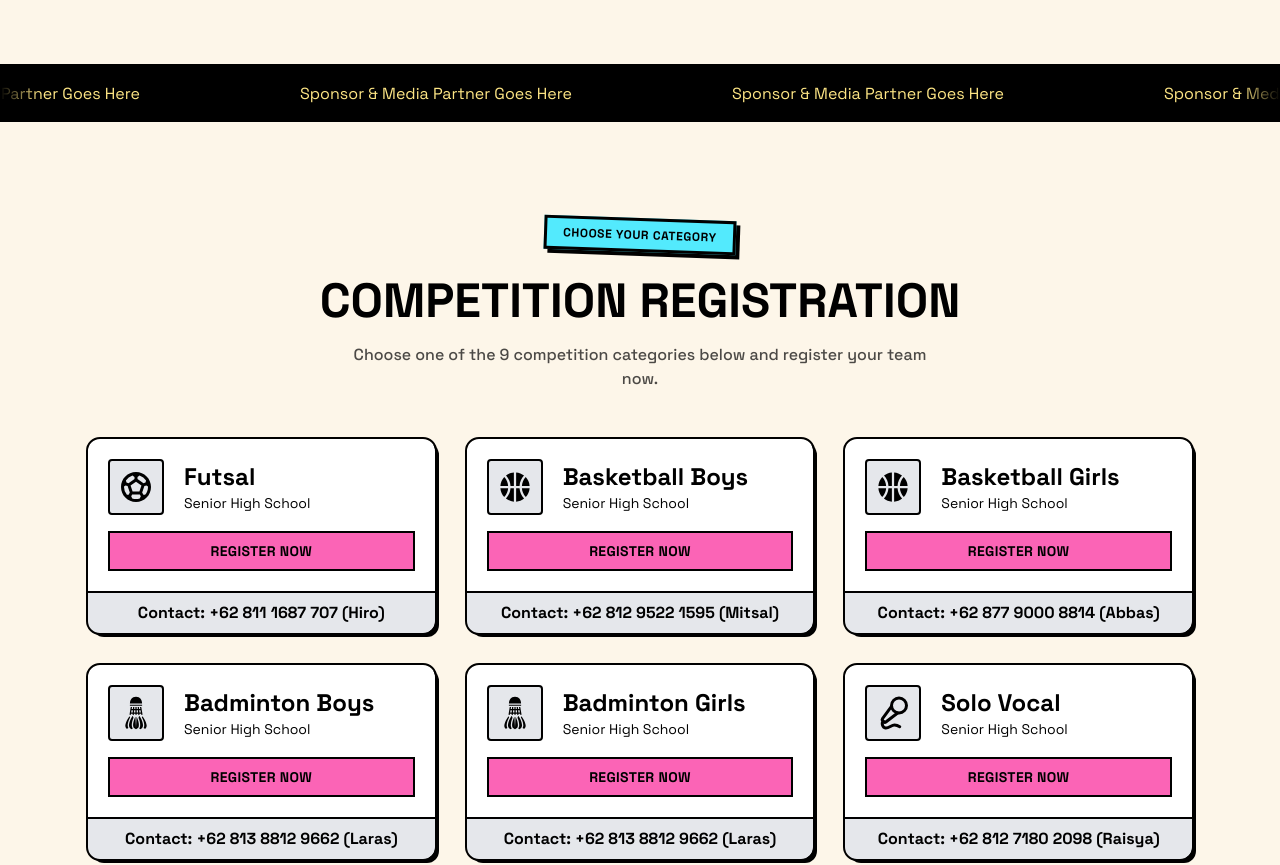
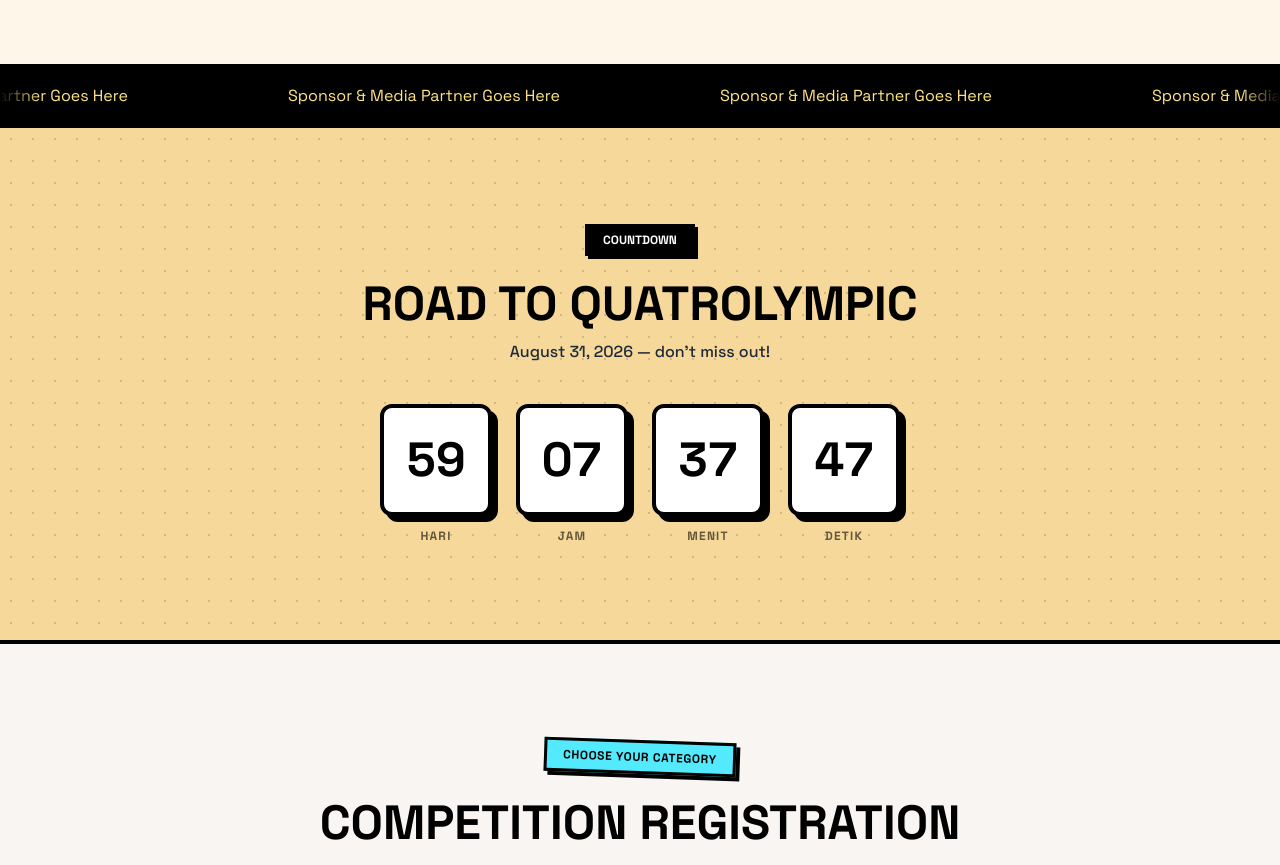
Before and after one commit to byanrkh/quatrolympic, a Next.js app: page / in a window 1280 px wide. Shown: the part 720-1585 px from the top of the page. Built offline with nearby package versions, Linux system fonts and the light colour scheme.

Commit message:
QUATROLYMPIC

```diff
--- /dev/null
+++ b/src/app/(root)/(home)/Sections/Countdown/Countdown.tsx
@@ -0,0 +1,55 @@
+"use client";
+
+import { useCountdown, TARGET_DATE } from "./useCountdown";
+
+function Box({ value, label }: { value: number; label: string }) {
+  return (
+    <div className="flex flex-col items-center">
+      <div className="bg-white border-4 border-black rounded-xl w-16 sm:w-20 md:w-28 h-16 sm:h-20 md:h-28 flex items-center justify-center shadow-[6px_6px_0px_0px_rgba(0,0,0,1)]">
+        <span className="text-2xl sm:text-3xl md:text-5xl font-black text-black tabular-nums">
+          {String(value).padStart(2, "0")}
+        </span>
+      </div>
+      <span className="text-[10px] sm:text-xs font-black uppercase mt-3 tracking-widest text-black/60">
+        {label}
+      </span>
+    </div>
+  );
+}
+
+export default function CountdownLight() {
+  const { timeLeft, isOver } = useCountdown(TARGET_DATE);
+
+  return (
+    <section className="relative bg-[#F5D89A] border-y-4 border-black py-16 md:py-24 overflow-hidden">
+      {/* texture dot grid */}
+      <div className="absolute inset-0 opacity-[0.15] bg-[radial-gradient(#000_1.5px,transparent_1.5px)] [background-size:22px_22px]" />
+
+      <div className="relative px-4 md:px-12 lg:px-24 mx-auto max-w-4xl text-center">
+        <span className="inline-block bg-black text-white font-black uppercase text-xs px-4 py-1.5 border-2 border-black mb-6 shadow-[3px_3px_0px_0px_rgba(0,0,0,1)]">
+          Countdown
+        </span>
+
+        <h2 className="text-3xl md:text-5xl font-black uppercase mb-3">
+          ROAD TO QUATROLYMPIC
+        </h2>
+        <p className="font-medium text-gray-800 mb-10">
+          August 31, 2026 — don't miss out!
+        </p>
+
+        {isOver ? (
+          <p className="text-2xl font-black uppercase bg-black text-white inline-block px-6 py-4 border-2 border-black shadow-[4px_4px_0px_0px_rgba(0,0,0,1)]">
+            THE EVENT HAS STARTED! 🎉
+          </p>
+        ) : (
+          <div className="flex justify-center gap-3 sm:gap-5 md:gap-6">
+            <Box value={timeLeft.d} label="Hari" />
+            <Box value={timeLeft.h} label="Jam" />
+            <Box value={timeLeft.m} label="Menit" />
+            <Box value={timeLeft.s} label="Detik" />
+          </div>
+        )}
+      </div>
+    </section>
+  );
+}
--- /dev/null
+++ b/src/app/(root)/(home)/Sections/Countdown/useCountdown.tsx
@@ -0,0 +1,33 @@
+"use client";
+
+import { useEffect, useState } from "react";
+
+export function useCountdown(target: string) {
+  const [timeLeft, setTimeLeft] = useState({ d: 0, h: 0, m: 0, s: 0 });
+  const [isOver, setIsOver] = useState(false);
+
+  useEffect(() => {
+    const tick = () => {
+      const diff = new Date(target).getTime() - Date.now();
+      if (diff <= 0) {
+        setTimeLeft({ d: 0, h: 0, m: 0, s: 0 });
+        setIsOver(true);
+        return;
+      }
+      setTimeLeft({
+        d: Math.floor(diff / (1000 * 60 * 60 * 24)),
+        h: Math.floor((diff / (1000 * 60 * 60)) % 24),
+        m: Math.floor((diff / (1000 * 60)) % 60),
+        s: Math.floor((diff / 1000) % 60),
+      });
+    };
+    tick();
+    const interval = setInterval(tick, 1000);
+    return () => clearInterval(interval);
+  }, [target]);
+
+  return { timeLeft, isOver };
+}
+
+export const TARGET_DATE = "2026-08-31T00:00:00";
+// export const TARGET_DATE = "2026-07-04T11:17:00";
--- a/src/app/(root)/(home)/Sections/Leaderboard.tsx
+++ b/src/app/(root)/(home)/Sections/Leaderboard.tsx
@@ -12,7 +12,7 @@ export default function Leaderboard() {
 
   return (
     <Container>
-      <section className="bg-[#FDF6E9] py-16 md:py-24">
+      <section className="bg-[#aa9bff] py-16 md:py-24">
         <div className="mx-auto max-w-4xl px-6">
           <div className="mb-10 text-center">
             <span className="inline-block rotate-2 border-[3px] border-black bg-orange-300 px-4 py-1.5 text-xs font-black uppercase tracking-wider text-black shadow-[4px_4px_0px_0px_black]">
--- a/src/app/(root)/(home)/Sections/Registration/Main.tsx
+++ b/src/app/(root)/(home)/Sections/Registration/Main.tsx
@@ -6,7 +6,7 @@ import { RegistrationCard } from "./RegistrationCard";
 export default function Registration() {
   return (
     <Container>
-      <section id="registration" className="bg-[#FDF6E9] py-16 md:py-24">
+      <section id="registration" className="py-16 md:py-24">
         <div className="mx-auto max-w-6xl px-6">
           <div className="mb-12 text-center">
             <span className="inline-block rotate-2 border-[3px] border-black bg-cyan-300 px-4 py-1.5 text-xs font-black uppercase tracking-wider text-black shadow-[4px_4px_0px_0px_black]">
--- a/src/app/(root)/(home)/Sections/Sponsor.tsx
+++ b/src/app/(root)/(home)/Sections/Sponsor.tsx
@@ -93,7 +93,7 @@ import { ArrowRight, Sparkles } from "lucide-react";
 
 export default function SponsorSection() {
   return (
-    <section className="bg-[#F2BF6C] border-t-4 border-b-4 border-black py-16">
+    <section className="bg-[#6cf2a6] border-t-4 border-b-4 border-black py-16">
       <div className="px-4 md:px-12 lg:px-24 mx-auto max-w-6xl">
         <div className="text-center max-w-2xl mx-auto mb-12">
           <span className="inline-flex items-center gap-2 bg-white border-2 border-black px-4 py-1.5 font-black uppercase text-xs mb-6 shadow-[3px_3px_0px_0px_rgba(0,0,0,1)]">
@@ -102,12 +102,12 @@ export default function SponsorSection() {
           </span>
 
           <h2 className="text-3xl md:text-5xl font-black uppercase mb-4">
-            Jadi Bagian dari Acara Ini
+            BE A PART OF THIS EVENT
           </h2>
           <p className="font-medium text-gray-800">
-            Kami membuka kesempatan kerja sama sponsorship untuk brand,
-            komunitas, maupun perusahaan yang ingin mendukung dan tampil bersama
-            acara ini. Yuk, jadi sponsor kami!
+            We open sponsorship opportunities for brands, communities, and
+            companies looking to support and showcase alongside this event. Come
+            join us as a sponsor!
           </p>
         </div>
 
@@ -116,7 +116,7 @@ export default function SponsorSection() {
             href="/contact"
             className="inline-flex items-center gap-2 bg-black text-white font-black uppercase text-sm px-6 py-4 border-2 border-black shadow-[5px_5px_0px_0px_rgba(0,0,0,1)] transition-all hover:-translate-x-0.5 hover:-translate-y-0.5 hover:shadow-[7px_7px_0px_0px_rgba(0,0,0,1)] active:translate-x-0 active:translate-y-0 active:shadow-none"
           >
-            Jadi Sponsor Sekarang
+            BECOME A SPONSOR NOW
             <ArrowRight size={18} strokeWidth={2.5} />
           </Link>
         </div>
--- a/src/app/(root)/(home)/page.tsx
+++ b/src/app/(root)/(home)/page.tsx
@@ -5,12 +5,14 @@ import Registration from "./Sections/Registration/Main";
 import Leaderboard from "./Sections/Leaderboard";
 import Timeline from "./Sections/Timeline";
 import Sponsor from "./Sections/Sponsor";
+import CountdownSection from "./Sections/Countdown/Countdown";
 
 export default function page() {
   return (
     <>
       <Hero />
       <SponsorMarquee />
+      <CountdownSection />
       <Registration />
       <Leaderboard />
       <Timeline />
--- a/src/components/Container.tsx
+++ b/src/components/Container.tsx
@@ -8,6 +8,6 @@ export default function Container({
   className?: string;
 }>) {
   return (
-    <section className={`border-b-2 ${className || ""}`}>{children}</section>
+    <section className={`border-b-4 ${className || ""}`}>{children}</section>
   );
 }
```
